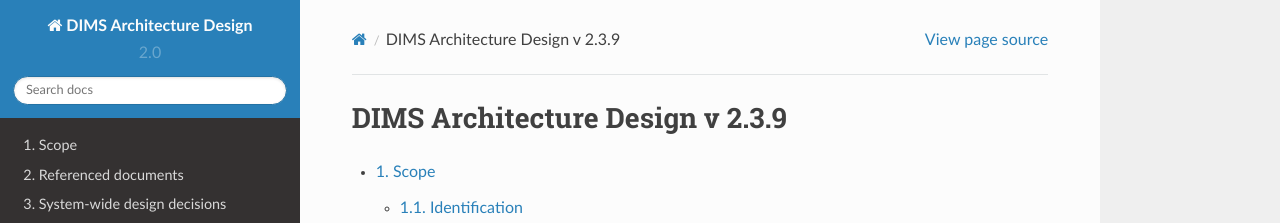
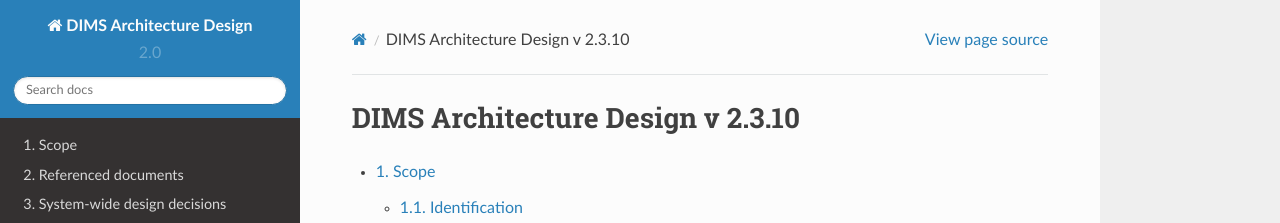
Before and after one commit to uw-dims/dims-ad, a Sphinx documentation site: the page built from source/index.rst, in a window 1280 px wide and 900 px high. Shown: the top 223 px of the window. Built offline with Sphinx 7.4.7 and the Read the Docs theme 2.0.0, drawn with Linux system fonts in a browser that asks for light colours.

Commit message:
Bump version: 2.3.9 → 2.3.10

```diff
--- a/source/conf.py
+++ b/source/conf.py
@@ -62,7 +62,7 @@ copyright = u'2014, 2015 University of Washington'
 # The short X.Y version.
 version = '2.0'
 # The full version, including alpha/beta/rc tags.
-release = '2.3.9'
+release = '2.3.10'
 
 # The language for content autogenerated by Sphinx. Refer to documentation
 # for a list of supported languages.
```
Also changed, not shown: .bumpversion.cfg.
